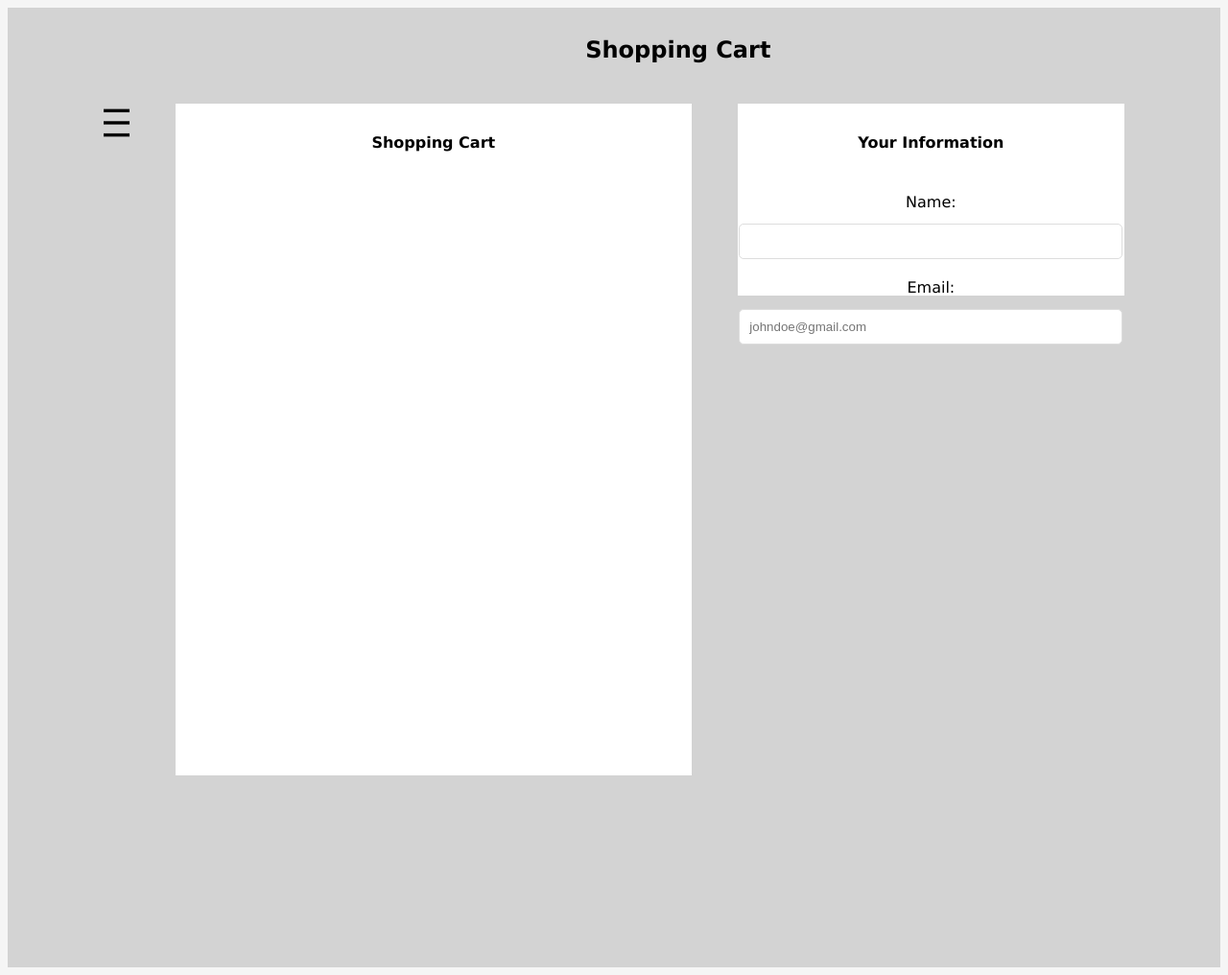
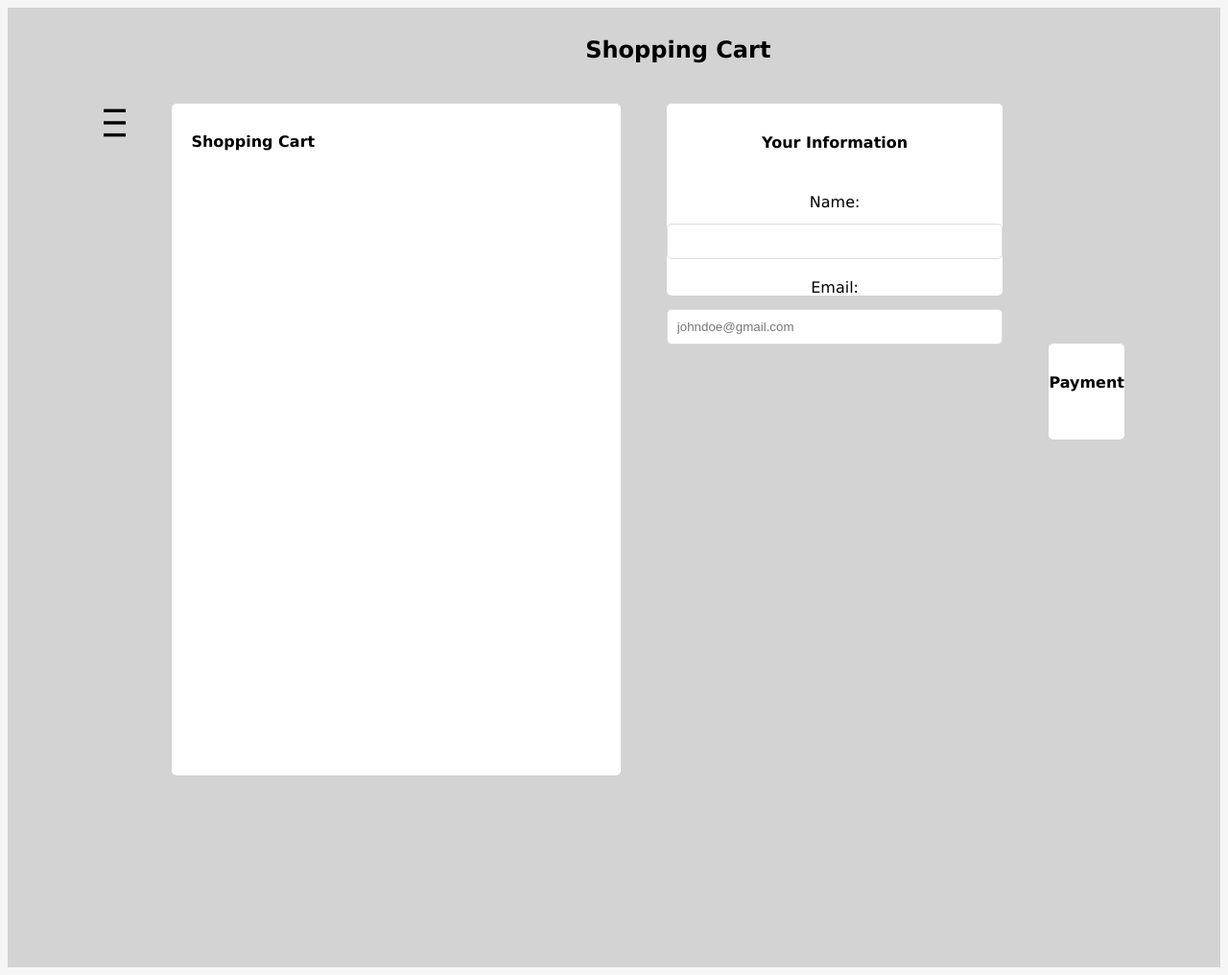
Before and after one commit to nagalil-hanoj-hteal3/Web-Group-Project, a PHP site: page /html/shopping_cart.html in a window 1280 px wide. Shown: the whole page at 96% size. Run offline with PHP 8.4, Linux system fonts and the light colour scheme; grey boxes are pictures that could not be loaded.

Commit message:
cart page css

```diff
--- a/css/cart.css
+++ b/css/cart.css
@@ -6,12 +6,19 @@ section, h4{
     background-color: white;
     width: 800px;
     height: 700px;
+    border-radius: 5px;
+}
+
+.shopping-cart h4{
+    text-align: left;
+    margin: 20px;
 }
 
 .personal-info{
     background-color: white;
     width: 600px;
     height: 200px;
+    border-radius: 5px;
 }
 
 .personal-info input{
@@ -24,6 +31,14 @@ section, h4{
     margin-bottom: 10px;
 }
 
+.payment {
+    background-color: white;
+    border-radius: 5px;
+    height: 100px;
+    width: 100px;
+    margin-top: 250px;
+
+  }
 
 /*from aboutUs*/
 h1{
--- a/html/index.html
+++ b/html/index.html
@@ -38,7 +38,7 @@
 
     <div class="menu">
         <ul>
-            <li><a href="/index.html">
+            <li><a href="index.html">
                 <img src="https://cdn.discordapp.com/attachments/1081329569258287296/1086137061750353971/image.png" width="50" height="50">
             </a></li>
             <li><div class ="dropdown" >
--- a/html/shopping_cart.html
+++ b/html/shopping_cart.html
@@ -28,11 +28,16 @@
             Name: <input type="text" name="name" size="20" maxlength="20"><br>
             Email: <input type="text" name="email" size="20" maxlength="50" placeholder="johndoe@gmail.com"><br>
         </section>
+
+        <section class="payment">
+            <h4>Payment</h4>
+        </section>
+
     </section>
 
     <div class="menu">
         <ul>
-            <li><a href="/index.html">
+            <li><a href="index.html">
                 <img src="https://cdn.discordapp.com/attachments/1081329569258287296/1086137061750353971/image.png" width="50" height="50">
             </a></li>
             <li><div class ="dropdown" >
```
